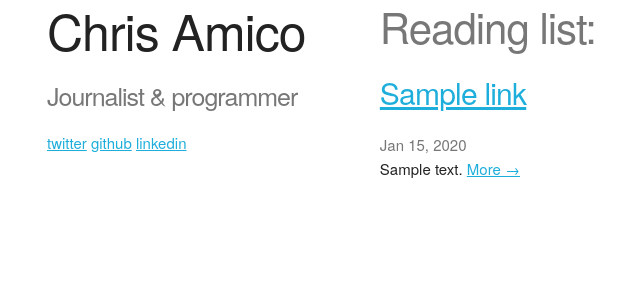
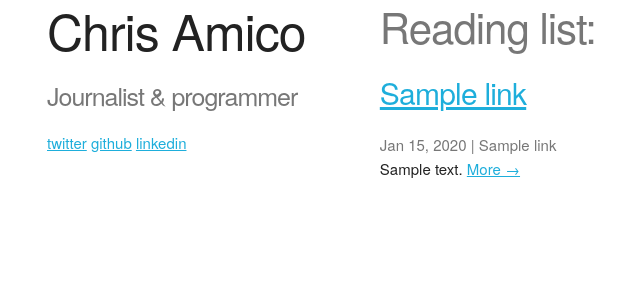
Before and after one commit to eyeseast/chrisamico.com, a Flask app: template templates/index.html in a window 1280 px wide. Shown: the top 300 px of the page, without its empty margins (113-753 px from the left). Run offline with Flask 2, Linux system fonts and the light colour scheme; the template is opened without the code that fills it: most values are stand-ins (such as "Sample title", 1, 10 or a date in 2020).

Commit message:
Add site names

```diff
--- a/app.py
+++ b/app.py
@@ -2,6 +2,7 @@
 
 import os
 import sys
+from urllib import parse
 
 import dataset
 from dotenv import load_dotenv, find_dotenv
@@ -71,6 +72,13 @@ def markdown(s):
     return md(s)
 
 
+@app.template_filter('urlparse')
+def urlparse(url, part='netloc'):
+    "Parse a URL and return part of it"
+    u = parse.urlparse(url)
+    return getattr(u, part, None)
+
+
 @app.context_processor
 def add_to_context():
     "Default context"
--- a/templates/index.html
+++ b/templates/index.html
@@ -53,7 +53,12 @@ ul.social li {
         <div class="link">
             <h4><a href="{{ link.url }}">{{ link.title }}</a></h4>
             <div class="date quiet">
-                {{ link.date|date }}
+                {{ link.date|date }} |
+                {% if link.site_name %}
+                    {{ link.site_name }}
+                {% else %}
+                    {{ link.url|urlparse }}
+                {% endif %}
             </div>
             <div class="description">
                 {{ link.description|d('', True)|striptags|truncate }}
```
